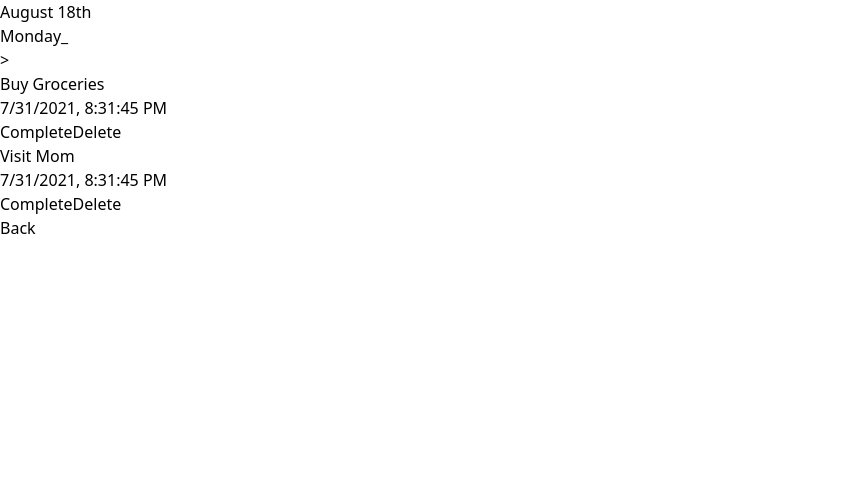
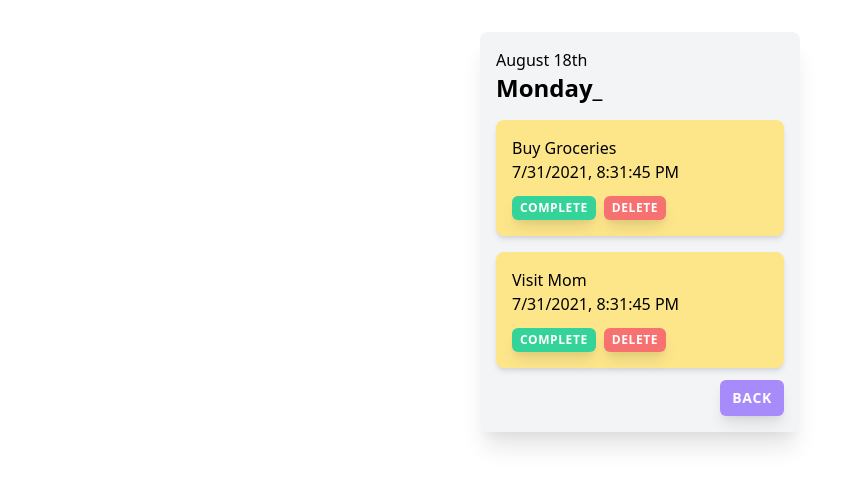
Before and after one commit to dlt-v/git-focus, a React (Create React App) app: page / in a window 1280 px wide. Shown: the top 486 px of the page, without its empty margins (0-860 px from the left). Built offline with nearby package versions, Linux system fonts and the light colour scheme.

Commit message:
Style showTasks component

```diff
--- a/src/App.js
+++ b/src/App.js
@@ -1,21 +1,21 @@
-import React from "react";
-import { Task } from "./Task.js";
-import { NavButton } from "./NavButton.js";
-import { AddTaskView } from "./AddTaskView.js";
+import React from 'react';
+import { Task } from './Task.js';
+import { NavButton } from './NavButton.js';
+import { AddTaskView } from './AddTaskView.js';
 
 const Tasks = [
     {
         id: 1,
-        name: "Buy Groceries",
+        name: 'Buy Groceries',
         time: new Date(),
-        flag: "green",
+        flag: 'green',
         done: false,
     },
     {
         id: 2,
-        name: "Visit Mom",
+        name: 'Visit Mom',
         time: new Date(),
-        flag: "blue",
+        flag: 'blue',
         done: false,
     },
 ];
@@ -29,7 +29,7 @@ export class App extends React.Component {
         super(props);
         this.name = props.name;
         this.state = {
-            currentPage: "task-list",
+            currentPage: 'task-list',
             tasks: Tasks,
         };
         this.changePage = this.changePage.bind(this);
@@ -41,7 +41,7 @@ export class App extends React.Component {
     render() {
         let currentPage = this.state.currentPage;
         let view =
-            currentPage === "add-task" ? (
+            currentPage === 'add-task' ? (
                 <AddTaskView
                     addTask={this.addTask}
                     changePage={this.changePage}
@@ -49,7 +49,11 @@ export class App extends React.Component {
             ) : (
                 this.renderTaskList()
             );
-        return <div className="app-container">{view}</div>;
+        return (
+            <div className="w-80 mx-auto my-8 bg-gray-100 p-4 rounded-lg shadow-xl">
+                {view}
+            </div>
+        );
     }
 
     changePage(newPage) {
@@ -60,13 +64,10 @@ export class App extends React.Component {
 
     renderTaskList() {
         return (
-            <div className="tasks-view">
+            <div className="relative">
                 <div className="today">
                     <h3>August 18th</h3>
-                    <h1>Monday_</h1>
-                    <div className="nav-button">
-                        <span>{">"}</span>
-                    </div>
+                    <h1 className="text-2xl font-bold">Monday_</h1>
                 </div>
                 {this.state.tasks.map((task) => {
                     return (
--- a/src/NavButton.js
+++ b/src/NavButton.js
@@ -1,4 +1,4 @@
-import React from "react";
+import React from 'react';
 
 export class NavButton extends React.Component {
     constructor(props) {
@@ -6,11 +6,14 @@ export class NavButton extends React.Component {
         this.handleClick = this.handleClick.bind(this);
     }
     handleClick() {
-        this.props.changePage(this.props.newPage)
+        this.props.changePage(this.props.newPage);
     }
     render() {
         return (
-            <button className="add-task-button" onClick={this.handleClick}>
+            <button
+                className={`px-3 py-2 rounded-md transform transition hover:-translate-y-px focus:ring-brand focus:ring-opacity-50 focus:outline-none focus:ring focus:ring-offset-2 uppercase tracking-wider font-semibold text-sm text-white shadow-lg sm:text-sm mr-0 mt-3 bg-purple-400 block m-auto`}
+                onClick={this.handleClick}
+            >
                 {this.props.content}
             </button>
         );
--- a/src/Task.js
+++ b/src/Task.js
@@ -1,4 +1,5 @@
-import React from "react";
+import React from 'react';
+import { TaskButton } from './TaskButton';
 
 export class Task extends React.Component {
     constructor(props) {
@@ -8,17 +9,21 @@ export class Task extends React.Component {
     }
     render() {
         return (
-            <div className={this.props.done ? "task complete" : "task"}>
-                <h1 className="task-name">{this.props.name}</h1>
+            <div className="bg-yellow-200 p-4 rounded-lg shadow-md mt-4">
+                <h1 className="font-medium">{this.props.name}</h1>
                 <h3 className="task-time">
                     {this.props.time.toLocaleString()}
                 </h3>
-                <button onClick={this.handleFinish} className="button-complete">
-                    Complete
-                </button>
-                <button onClick={this.handleDelete} className="button-delete">
-                    Delete
-                </button>
+                <TaskButton
+                    onClick={this.handleFinish}
+                    text="Complete"
+                    color="green"
+                />
+                <TaskButton
+                    onClick={this.handleDelete}
+                    text="Delete"
+                    color="red"
+                />
             </div>
         );
     }
--- /dev/null
+++ b/src/TaskButton.jsx
@@ -0,0 +1,5 @@
+export const TaskButton = (props) => {
+    return (
+        <button onClick={props.onClick} className={`inline-block px-2 py-1 rounded-md transform transition bg-brand hover:-translate-y-px focus:ring-brand focus:ring-opacity-50 focus:outline-none focus:ring focus:ring-offset-2 active:bg-brand-dark uppercase tracking-wider font-semibold text-xs text-white shadow-lg sm:text-xs bg-${props.color}-400 mr-2 mt-3`}>{props.text}</button>
+    )
+}
```
